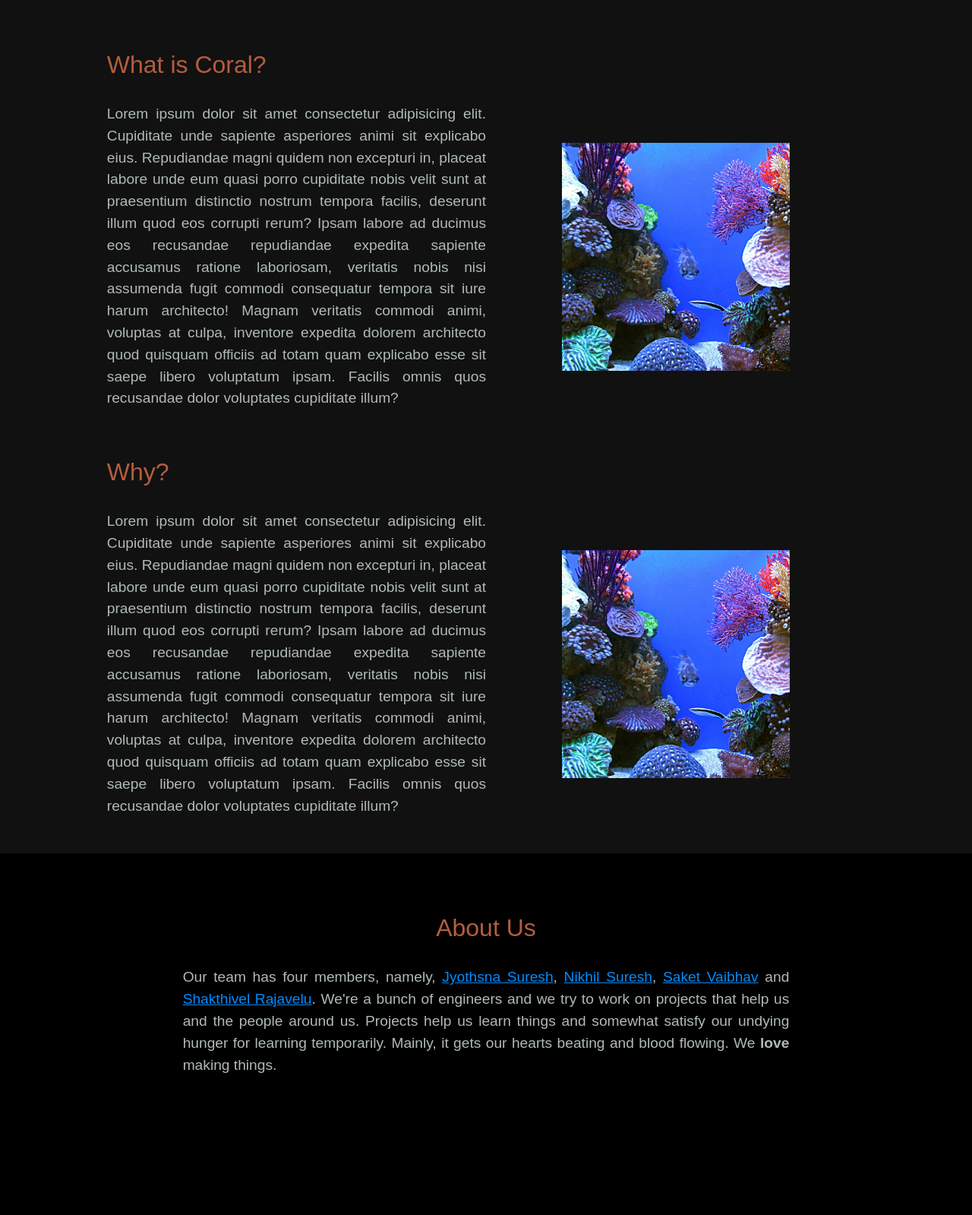
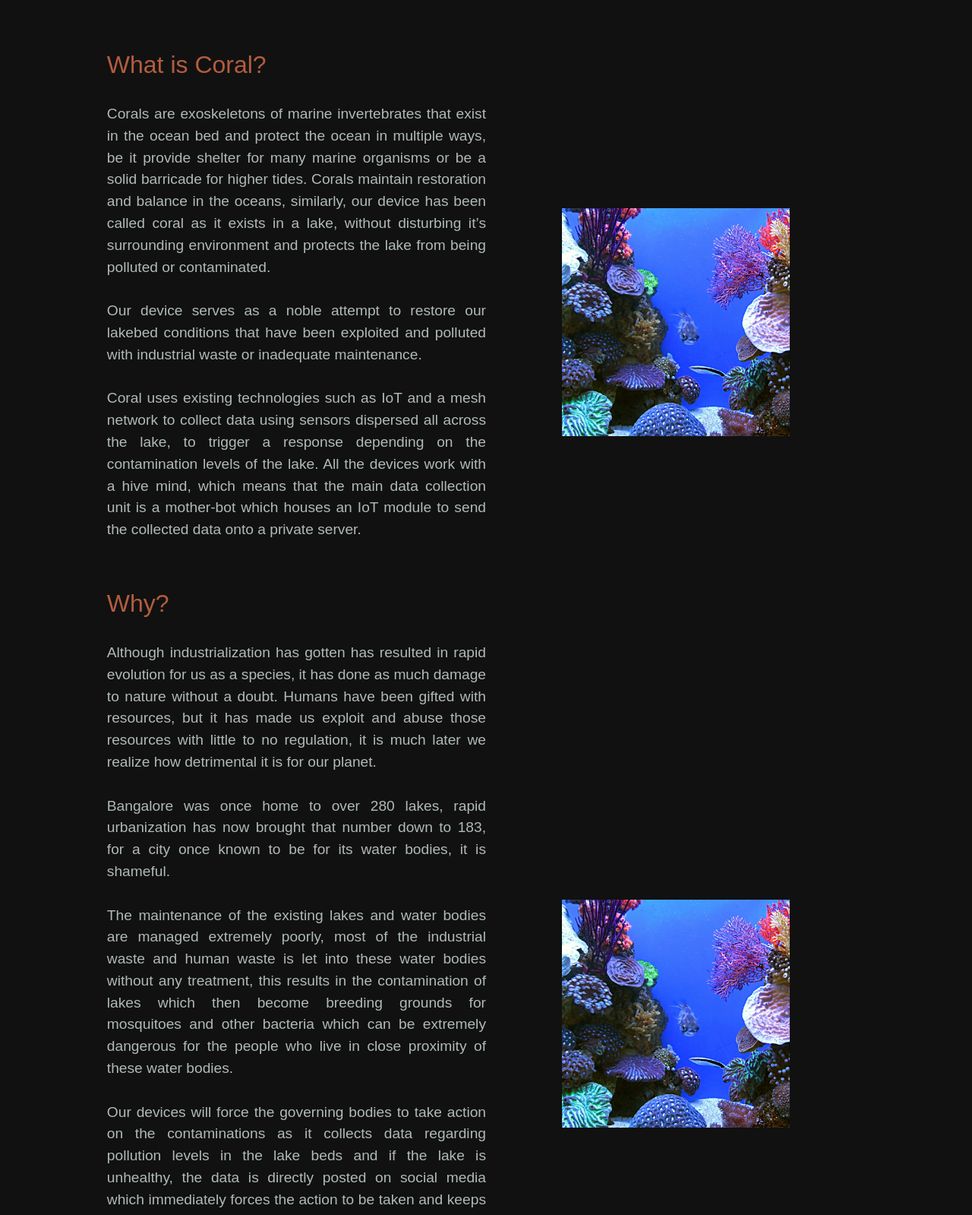
Before and after one commit to CrypticSocket/Coral, a plain HTML site: page index.html in a window 1280 px wide. Shown: the part 813-2412 px from the top of the page at 76% size. Drawn offline with Linux system fonts and the light colour scheme.

Commit message:
Replaced Filler Text

```diff
--- a/index.html
+++ b/index.html
@@ -56,13 +56,20 @@
             <div class="eighty">
                 <h2 class="secHeading">What is Coral?</h2>
                 <div class="linear">
-                    <p class="genText">Lorem ipsum dolor sit amet consectetur adipisicing elit. Cupiditate unde sapiente asperiores animi sit explicabo eius. Repudiandae magni quidem non excepturi in, placeat labore unde eum quasi porro cupiditate nobis velit sunt at praesentium distinctio nostrum tempora facilis, deserunt illum quod eos corrupti rerum? Ipsam labore ad ducimus eos recusandae repudiandae expedita sapiente accusamus ratione laboriosam, veritatis nobis nisi assumenda fugit commodi consequatur tempora sit iure harum architecto! Magnam veritatis commodi animi, voluptas at culpa, inventore expedita dolorem architecto quod quisquam officiis ad totam quam explicabo esse sit saepe libero voluptatum ipsam. Facilis omnis quos recusandae dolor voluptates cupiditate illum?</p>
+                    <p class="genText">Corals are exoskeletons of marine invertebrates that exist in the ocean bed and protect the ocean in multiple ways, be it provide shelter for many marine organisms or be a solid barricade for higher tides. Corals maintain restoration and balance in the oceans, similarly, our device has been called coral as it exists in a lake, without disturbing it’s surrounding environment and protects the lake from being polluted or contaminated. <br><br>
+                    Our device serves as a noble attempt to restore our lakebed conditions that have been exploited and polluted with industrial waste or inadequate maintenance.
+                    <br>
+                    <br>
+                    Coral uses existing technologies such as IoT and a mesh network to collect data using sensors dispersed all across the lake, to trigger a response depending on the contamination levels of the lake. All the devices work with a hive mind, which means that the main data collection unit is a mother-bot which houses an IoT module to send the collected data onto a private server.</p>
                     <img src="./images/aquarium-1360326-640x480.jpg" alt="" class="coralImg">
                 </div>
 
                 <h2 class="secHeading">Why?</h2>
                 <div class="linear">
-                    <p class="genText">Lorem ipsum dolor sit amet consectetur adipisicing elit. Cupiditate unde sapiente asperiores animi sit explicabo eius. Repudiandae magni quidem non excepturi in, placeat labore unde eum quasi porro cupiditate nobis velit sunt at praesentium distinctio nostrum tempora facilis, deserunt illum quod eos corrupti rerum? Ipsam labore ad ducimus eos recusandae repudiandae expedita sapiente accusamus ratione laboriosam, veritatis nobis nisi assumenda fugit commodi consequatur tempora sit iure harum architecto! Magnam veritatis commodi animi, voluptas at culpa, inventore expedita dolorem architecto quod quisquam officiis ad totam quam explicabo esse sit saepe libero voluptatum ipsam. Facilis omnis quos recusandae dolor voluptates cupiditate illum?</p>
+                    <p class="genText">Although industrialization has gotten has resulted in rapid evolution for us as a species, it has done as much damage to nature without a doubt. Humans have been gifted with resources, but it has made us exploit and abuse those resources with little to no regulation, it is much later we realize how detrimental it is for our planet.<br> <br>
+                    Bangalore was once home to over 280 lakes, rapid urbanization has now brought that number down to 183, for a city once known to be for its water bodies, it is shameful.<br><br>
+                    The maintenance of the existing lakes and water bodies are managed extremely poorly, most of the industrial waste and human waste is let into these water bodies without any treatment, this results in the contamination of lakes which then become breeding grounds for mosquitoes and other bacteria which can be extremely dangerous for the people who live in close proximity of these water bodies.<br><br>
+                    Our devices will force the governing bodies to take action on the contaminations as it collects data regarding pollution levels in the lake beds and if the lake is unhealthy, the data is directly posted on social media which immediately forces the action to be taken and keeps the authorities accountable for their negligence, the data is monitored and studied in a way that allows for everyone to be a part of the process and initialize or raise awareness to this relevant issue and more importantly, acts on it.   As a society, as much as it is our responsibility to bring awareness to a particular issue, it is equally important for us to initiate working on those issues rather than put the blame on authorities. This is us trying to break that chain.</p>
                     <img src="./images/aquarium-1360326-640x480.jpg" alt="" class="coralImg">
                 </div>
             </div>
@@ -71,7 +78,11 @@
             <div class="eighty">
                 <h2 class="secHeading center">About Us</h2>
                 <p class="genText eighty">
-                    Our team has four members, namely, <a href="http://" class="name">Jyothsna Suresh</a>, <a href="http://" class="name">Nikhil Suresh</a>, <a href="http://" class="name">Saket Vaibhav</a> and <a href="http://" class="name">Shakthivel Rajavelu</a>. We're a bunch of engineers and we try to work on projects that help us and the people around us. Projects help us learn things and somewhat satisfy our undying hunger for learning temporarily. Mainly, it gets our hearts beating and blood flowing. We <strong>love</strong> making things.
+                    Our team has four members, namely, <a href="http://" class="name">Jyothsna Suresh</a>, <a href="http://" class="name">Nikhil Suresh</a>, <a href="http://" class="name">Saket Vaibhav</a> and <a href="http://" class="name">Shakthivel Rajavelu</a>.
+                </p>
+                <p class="genText eighty">
+                    We’re a bunch of tech enthusiasts and tinkerminds. We try to solve problems that bring about a positive change in our own lives and society.
+                    Working constantly on projects helps keep our curiosity alive and satisfy our undying love for learning new things. Moreover, it keeps our heart beating and blood flowing. We love making things.
                 </p>
             </div>
         </div>
```
